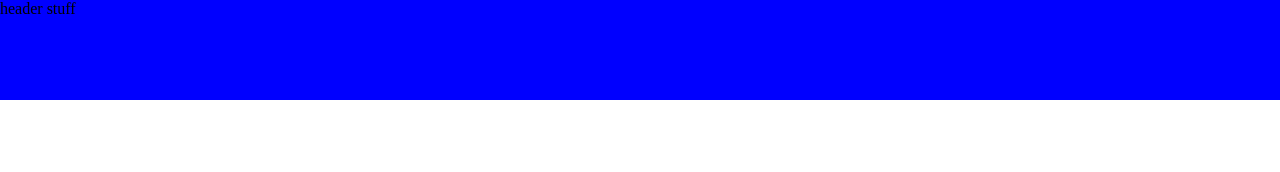
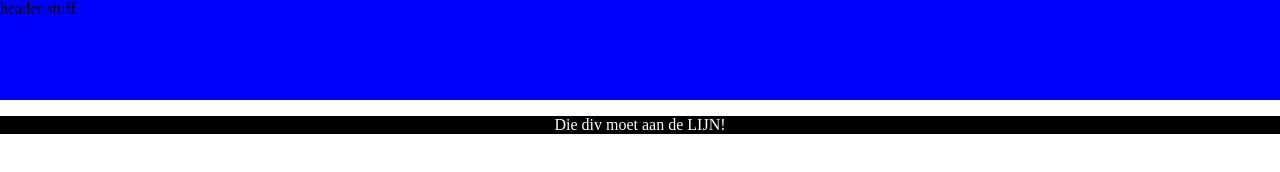
Before and after one commit to anno1993/test, a plain HTML site: page index.html in a window 1280 px wide. Drawn offline with Linux system fonts and the light colour scheme.

Commit message:
div
aangepast

```diff
--- a/index.html
+++ b/index.html
@@ -8,7 +8,9 @@
 		header stuff
 	</div>
 	<div class="content">
-		<div id="HELEdikkediv"></div>
+		<div id="HELEdikkediv">
+		<p>Die div moet aan de LIJN!</p>
+		</div>
 	</div>
 </body>
 </html>
```
